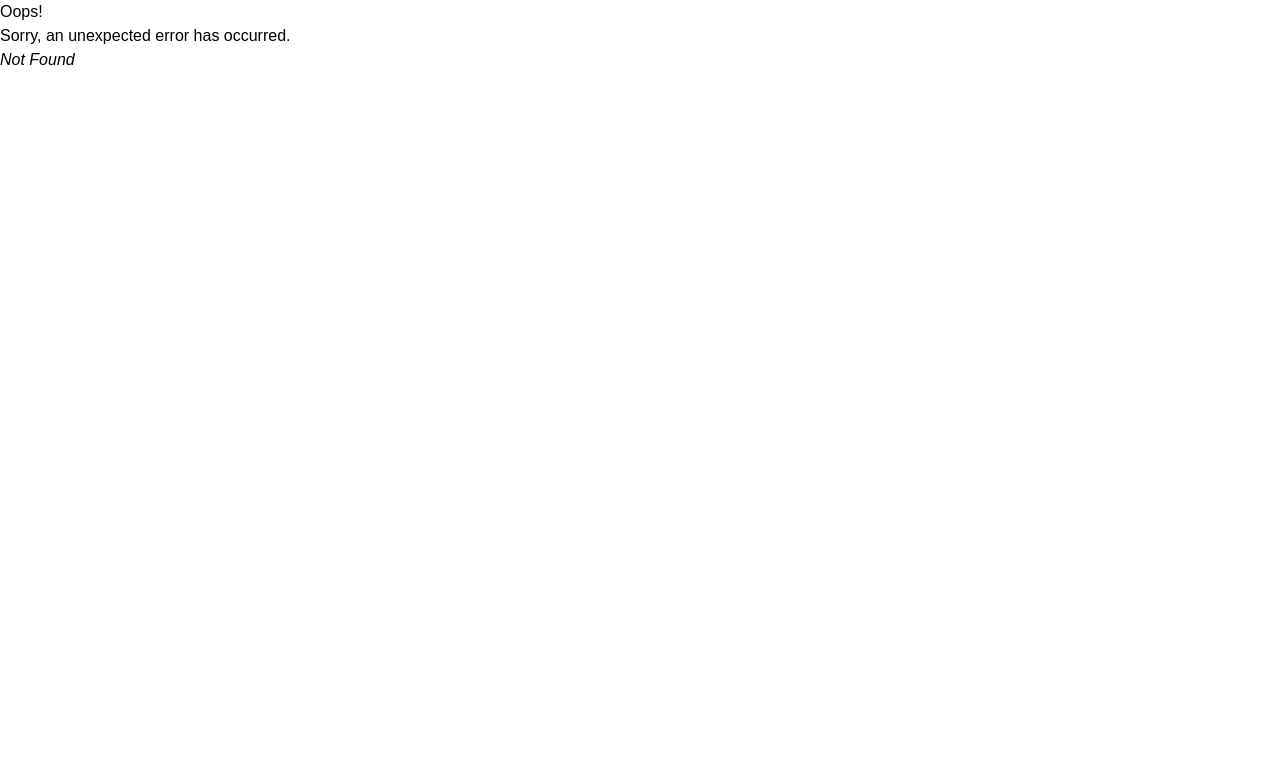
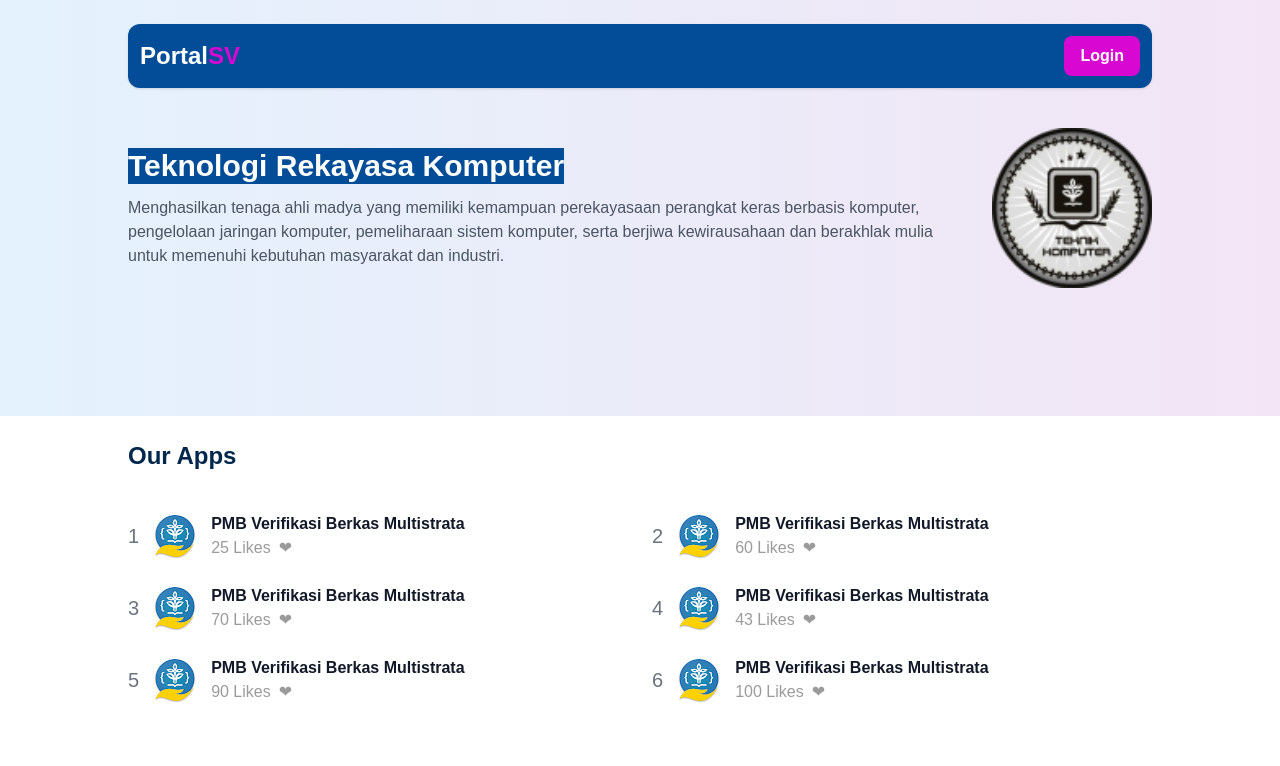
Before and after one commit to ainunnfh/frontend-portalsv, a React (Vite) app: page /detailprodi/1 in a window 1280 px wide. Before the commit this address had no page. Shown: the top 766 px of the page. Built offline with nearby package versions, Linux system fonts and the light colour scheme.

Commit message:
detail prodi page

```diff
--- a/src/components/AdminPanel/OurStoryCard.tsx
+++ b/src/components/AdminPanel/OurStoryCard.tsx
@@ -3,29 +3,11 @@ import CardContent from "./CardContent";
 export default function OurStoryCard() {
   return (
     <>
-      {/* <div className="px-6 lg:px-[10vw] mt-6 lg:mt-10">
-        <div className="mb-10 bg-gradient-to-r from-[#7DBEFF] via-[#FF80FB] to-[#F078ED] inline-block p-4 rounded-lg">
-          <h1 className="text-white text-left text-4xl ml-4 mt-3 font-semibold">
-            Our story in numbers.
-          </h1>
-
-          <section className="px-6 lg:px-[10vw] mt-6 lg:mt-10">
-            <div className="grid grid-cols-1 p-6 rounded-lg gap-3 md:grid-cols-2">
-              <div className="flex gap-2 justify-center md:flex-col lg:flex-col">
-                <CardContent count="17" title="Program Studi" />
-                <CardContent count="5" title="Aplikasi Kolaborasi" />
-                <CardContent count="17" title="Akun Manajemen" />
-              </div>
-            </div>
-          </section>
-        </div>
-      </div> */}
-
-      <section className="px-6 lg:px-[10vw] mt-6 lg:mt-10">
-        <div className="mb-10 bg-gradient-to-r from-[#7DBEFF] via-[#FF80FB] to-[#F078ED] inline-block p-4 rounded-lg ml-7">
-          <div className="text-white text-left text-2xl lg:text-4xl mt-3 font-semibold">
+      <section className="px-6 lg:px-[10vw] mt-6 lg:mt-10 w-full">
+        <div className="mb-10 bg-gradient-to-r block from-[#7DBEFF] via-[#FF80FB] to-[#F078ED] p-4 rounded-lg">
+          <h2 className="text-white text-left text-2xl lg:text-4xl mt-3 font-semibold">
             Our Story In Numbers.
-          </div>
+          </h2>
 
           <div className="flex gap-2 justify-center lg:px-[20vw] mt-16 mb-7">
             <CardContent count="17" title="Program Studi" />
--- a/src/components/DetailApp/Banner.tsx
+++ b/src/components/DetailApp/Banner.tsx
@@ -1,11 +1,11 @@
-interface Props {
+export interface Props {
   title: string;
   prodi: string;
   imageHero: string;
 }
 export default function BannerDetailApps(props: Props) {
   return (
-    <div className="min-h-[50vh] bg-gradient-to-r from-blue-50 to-purple-50 px-6 py-6 md:flex md:flex-row-reverse justify-between items-center lg:px-[10vw]">
+    <div className="min-h-[50vh] bg-gradient-purple px-6 py-6 md:flex md:flex-row-reverse justify-between items-center lg:px-[10vw]">
       <div className="flex justify-center md:block">
         <img
           src={props.imageHero}
--- /dev/null
+++ b/src/components/DetailProdi/BannerDetailProdi.tsx
@@ -0,0 +1,20 @@
+import { LOGO_PRODI } from "../../constants";
+
+export default function BannerDetailProdi() {
+  return (
+    <div className="flex justify-between flex-col-reverse lg:flex-row p-6 lg:p-[10vw] bg-gradient-purple gap-4 lg:min-h-[50vh] items-center">
+      <div>
+        <h2 className="text-3xl font-bold text-white inline-block bg-secondary">
+          Teknologi Rekayasa Komputer
+        </h2>
+        <p className="text-[#4B5563] mt-3">
+          Menghasilkan tenaga ahli madya yang memiliki kemampuan perekayasaan
+          perangkat keras berbasis komputer, pengelolaan jaringan komputer,
+          pemeliharaan sistem komputer, serta berjiwa kewirausahaan dan
+          berakhlak mulia untuk memenuhi kebutuhan masyarakat dan industri.
+        </p>
+      </div>
+      <img src={LOGO_PRODI} alt="" className="w-40 flex-shrink-0" />
+    </div>
+  );
+}
--- /dev/null
+++ b/src/components/DetailProdi/ListApps.tsx
@@ -0,0 +1,29 @@
+import { ICON_IPB } from "../../constants";
+
+export interface DetailProdiProps {
+  no: number;
+  title: string;
+  likes: number;
+  imgHero: string;
+}
+
+const ListApps = (props: DetailProdiProps) => {
+  return (
+    <div className="flex items-center gap-x-3">
+      <h1 className="text-[#6B7280] text-xl">{props.no}</h1>
+      <img src={props.imgHero} alt="" />
+      <div className="">
+        <h3 className="text-[#111827] font-semibold">
+          {props.title}
+          PMB Verifikasi Berkas Multistrata
+        </h3>
+        <div className="flex items-center gap-2 text-[#9B9B9B]">
+          <span> {props.likes} Likes</span>
+          <button>❤</button>
+        </div>
+      </div>
+    </div>
+  );
+};
+
+export default ListApps;
--- /dev/null
+++ b/src/components/DetailProdi/OurApps.tsx
@@ -0,0 +1,23 @@
+import { ICON_IPB } from "../../constants";
+import ListApps from "./ListApps";
+
+const OurApps = () => {
+  return (
+    <div className="p-6 md:px-[10vw]">
+      <div className="mb-10">
+        <h2 className="text-2xl inline text-[#02274C] font-bold">Our Apps</h2>
+      </div>
+
+      <div className="grid md:grid-cols-2 gap-6">
+        <ListApps no={1} title={""} likes={25} imgHero={ICON_IPB} />
+        <ListApps no={2} title={""} likes={60} imgHero={ICON_IPB} />
+        <ListApps no={3} title={""} likes={70} imgHero={ICON_IPB} />
+        <ListApps no={4} title={""} likes={43} imgHero={ICON_IPB} />
+        <ListApps no={5} title={""} likes={90} imgHero={ICON_IPB} />
+        <ListApps no={6} title={""} likes={100} imgHero={ICON_IPB} />
+      </div>
+    </div>
+  );
+};
+
+export default OurApps;
--- a/src/components/Navbar.tsx
+++ b/src/components/Navbar.tsx
@@ -1,6 +1,6 @@
 import { Link } from "react-router-dom";
 
-export default function Nav() {
+export default function Navbar() {
   return (
     <div className="sticky top-0 lg:fixed w-full lg:p-6 lg:px-[10vw]">
       <nav className="justify-between items-center flex bg-secondary text-white font-semibold p-3 w-full lg:rounded-xl lg:shadow ">
--- a/src/components/NavbarAdmin.tsx
+++ b/src/components/NavbarAdmin.tsx
@@ -7,14 +7,22 @@ export default function NavbarAdmin() {
         <Link to="/" className="text-2xl">
           Portal<span className="text-primary">SV</span>
         </Link>
-        <div className="flex gap-2 lg:justify-end">
-          <p className="text-sm">Program Studi</p>
-          <p className="text-sm">Aplikasi</p>
-          <p className="text-sm">Manajemen Studi</p>
+        <div className="flex gap-4 items-center">
+          <div className="flex gap-2 lg:justify-end">
+            <a href="#" className="text-sm">
+              Program Studi
+            </a>
+            <a href="#" className="text-sm">
+              Aplikasi
+            </a>
+            <a href="#" className="text-sm">
+              Manajemen Studi
+            </a>
+          </div>
+          <button className="bg-primary py-2 px-4 text-white text:xs rounded-lg font-semibold">
+            Login
+          </button>
         </div>
-        <button className="bg-primary py-2 px-4 text-white text:xs rounded-lg font-semibold">
-          Login
-        </button>
       </nav>
     </div>
   );
--- a/src/index.css
+++ b/src/index.css
@@ -5,3 +5,7 @@
   font-family: "Poppins";
   src: url("https://fonts.googleapis.com/css2?family=Poppins&display=swap");
 }
+
+.bg-gradient-purple {
+  @apply bg-gradient-to-r from-blue-50 to-purple-50;
+}
--- a/src/main.tsx
+++ b/src/main.tsx
@@ -10,6 +10,7 @@ import HaloPage from "./pages/Halo.tsx";
 import Dashboard from "./pages/Dashboard.tsx";
 import DetailApp from "./pages/DetailApp.tsx";
 import AdminPanel from "./pages/AdminPanel.tsx";
+import DetailProdi from "./pages/DetailProdi.tsx";
 
 const router = createBrowserRouter([
   {
@@ -42,6 +43,11 @@ const router = createBrowserRouter([
     element: <AdminPanel />,
     errorElement: <ErrorPage />,
   },
+  {
+    path: "/detailprodi/:prodiId",
+    element: <DetailProdi />,
+    errorElement: <ErrorPage />,
+  },
 ]);
 
 ReactDOM.createRoot(document.getElementById("root") as HTMLElement).render(
--- a/src/pages/DetailApp.tsx
+++ b/src/pages/DetailApp.tsx
@@ -19,8 +19,6 @@ const DetailApp = () => {
     );
   }
 
-  console.log(filtered);
-
   return (
     <>
       <Navbar />
--- /dev/null
+++ b/src/pages/DetailProdi.tsx
@@ -0,0 +1,22 @@
+import { useParams } from "react-router-dom"
+import BannerDetailProdi from "../components/DetailProdi/BannerDetailProdi"
+import OurApps from "../components/DetailProdi/OurApps"
+import Navbar from "../components/Navbar"
+import ICON_IPB from "../constants/top-picks"
+import Footer from "../components/Footer"
+
+const DetailProdi = () => {
+    const params = useParams();
+
+    const filtered = ICON_IPB.find((item) => item.id === params.prodiId)
+  return (
+    <div>
+        <Navbar/>
+        <BannerDetailProdi />
+        <OurApps />
+        <Footer/>
+    </div>
+  )
+}
+
+export default DetailProdi
```
